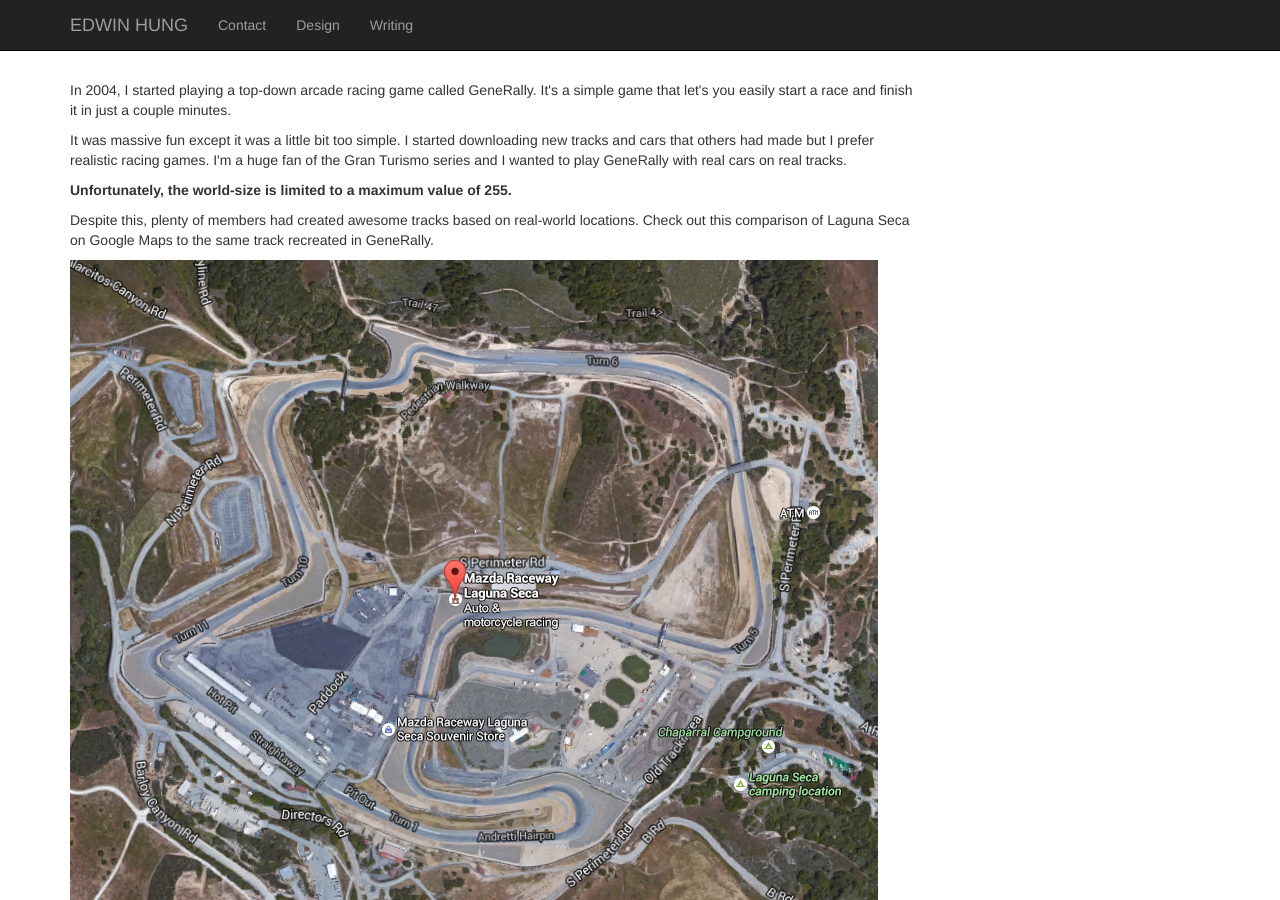
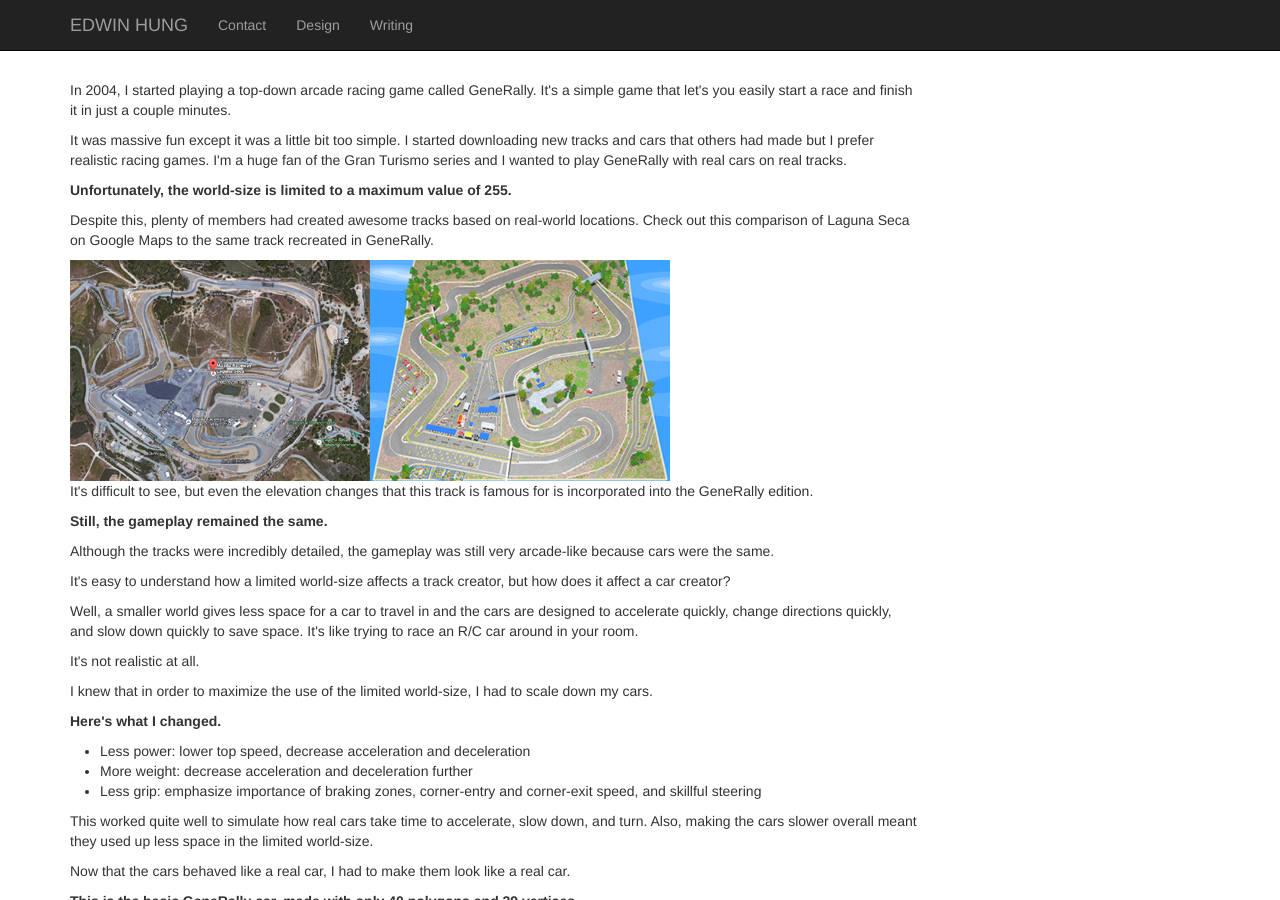
Before and after one commit to slendrr/slendrr.github.io, a Jekyll site: the page built from _posts/2015-12-04-generally.html, in a window 1280 px wide and 900 px high, scrolled down 420 px. Built offline with Jekyll 4.4.1, drawn with Linux system fonts in a browser that asks for light colours; nearby versions of some CDN libraries; comment, search, counter and statistics services are not loaded.

Commit message:
resize images

```diff
--- a/_posts/2015-12-04-generally.html
+++ b/_posts/2015-12-04-generally.html
@@ -7,7 +7,7 @@
 ---
 <div class="row">
   <div class="col-xs-12 col-sm-12">
-    <img class="head_pic" src="/images/grheader.JPG"/><br>
+    <img class="head_pic" src="/images/grheader.jpg"/><br>
     <h1>How I Redesigned An Arcade Racer At Age 14</h1>
     <p>December 4th, 2015</p>
     <br>
```
Also changed, not shown: images/glagunaseca.PNG, images/grlagunaseca.png.
